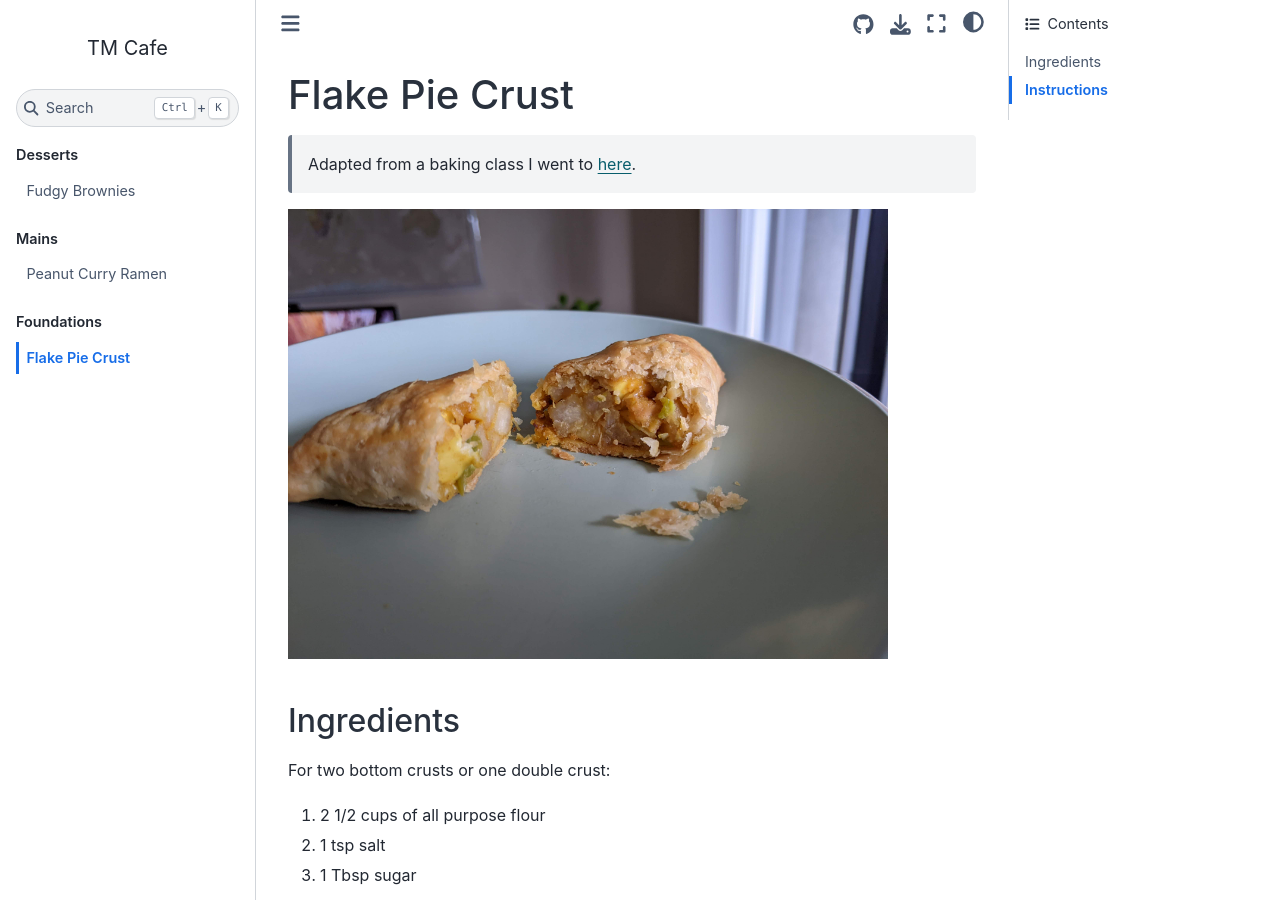
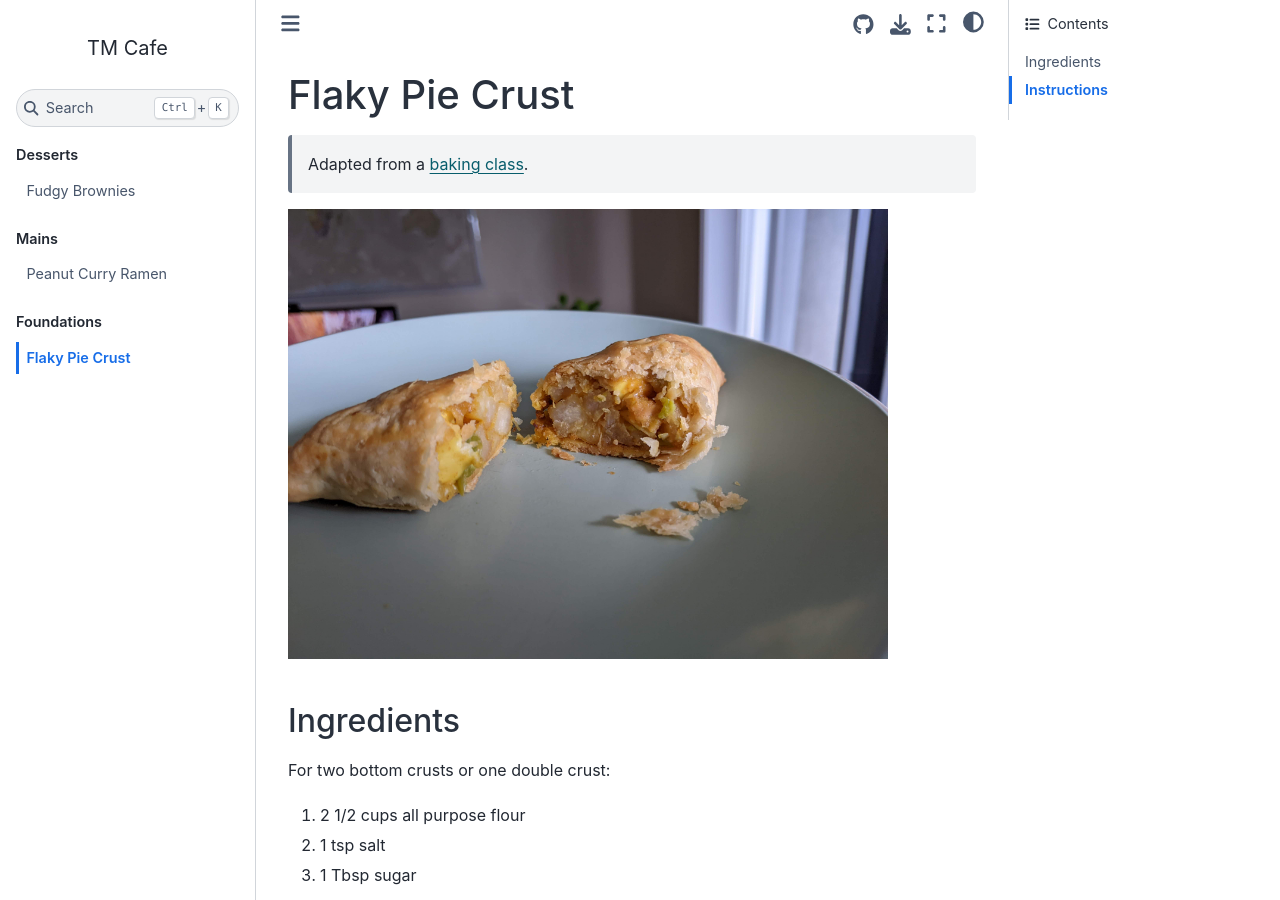
Before and after one commit to makto-toruk/tm-cafe, a Jupyter Book: the page built from base/pie-crust.md, in a window 1280 px wide and 900 px high. Built offline with Jupyter Book 1.0.4 settings and Sphinx 7.4.7 and the Sphinx Book theme 1.1.4, drawn with Linux system fonts in a browser that asks for light colours.

````diff
--- a/base/pie-crust.md
+++ b/base/pie-crust.md
@@ -1,6 +1,6 @@
-# Flake Pie Crust
+# Flaky Pie Crust
 
-> Adapted from a baking class I went to [here](http://www.bakingarts.net/classes.html).
+> Adapted from a [baking class](http://www.bakingarts.net/classes.html).
 
 ```{image} ../images/pie-crust.jpg
 :alt: pie-crust
@@ -9,7 +9,7 @@
 
 ## Ingredients
 For two bottom crusts or one double crust:
-1. 2 1/2 cups of all purpose flour
+1. 2 1/2 cups all purpose flour
 1. 1 tsp salt
 1. 1 Tbsp sugar
 1. 2 Tbsp ghee
````
Also changed, not shown: desserts/pecan-pie.md (added, +32 -0 lines), images/pecan-pie.jpg (added).
